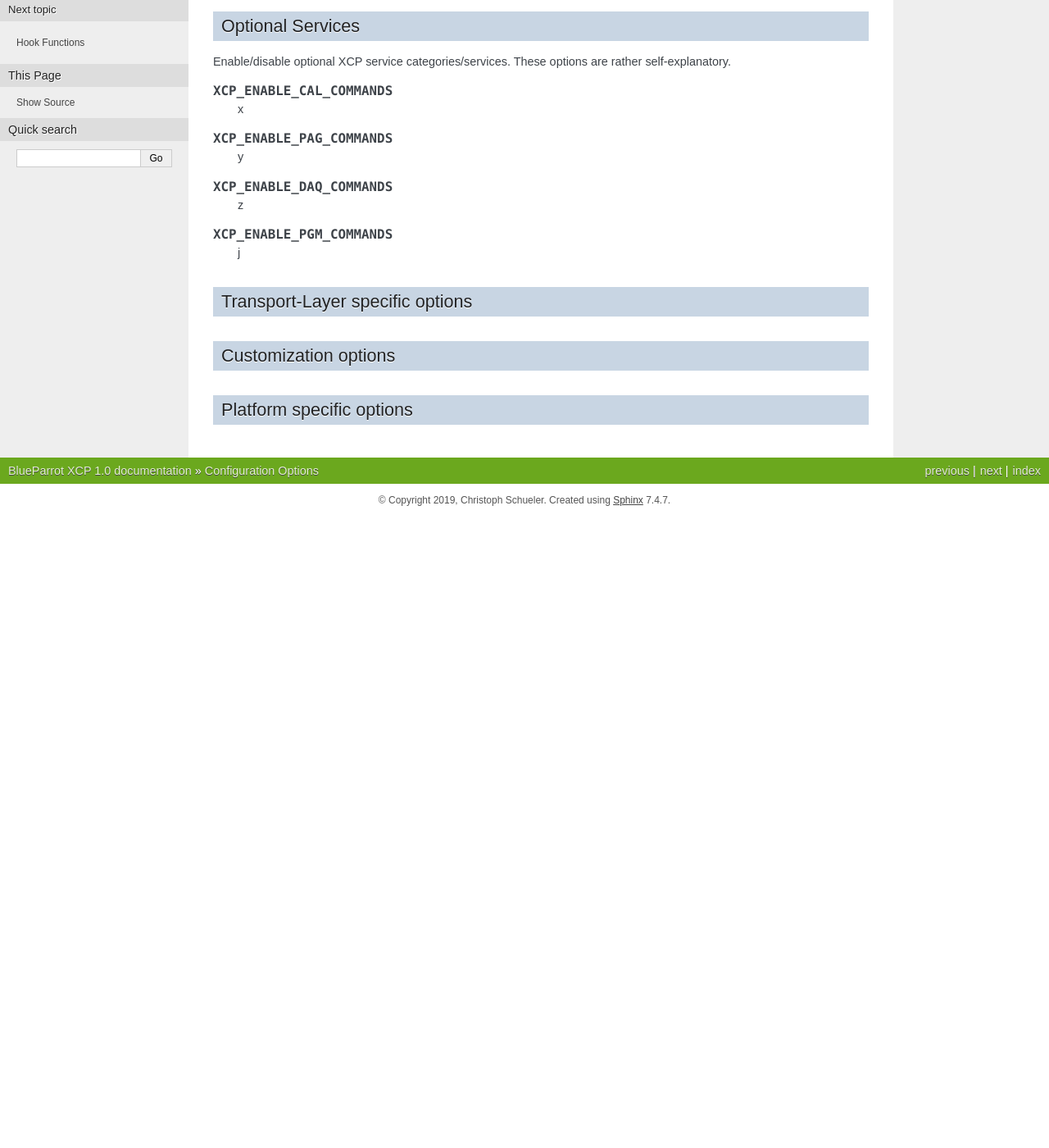
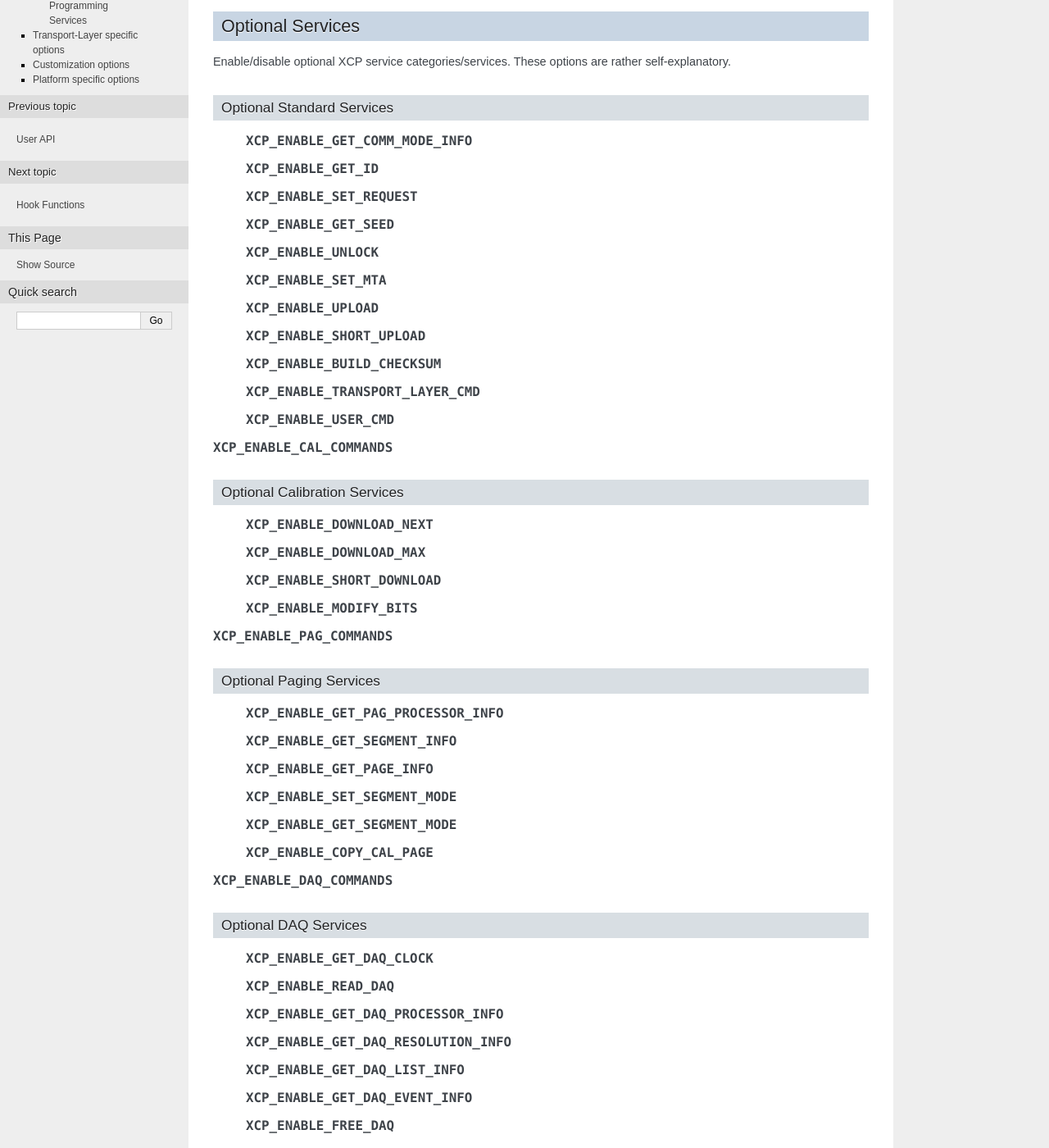
Before and after one commit to christoph2/cxcp, a Sphinx documentation site: the page built from docs/options.rst, in a window 1280 px wide and 1400 px high, scrolled down 308 px. Shown: the whole window at 82% size. Built offline with Sphinx 7.4.7, drawn with Linux system fonts in a browser that asks for light colours; before the commit the page ends 938 px from its top, so only the background shows below that; some of the changed text lies outside the part shown.

Commit message:
Document some options more.

```diff
--- a/docs/options.rst
+++ b/docs/options.rst
@@ -19,21 +19,75 @@
 
 Enable/disable optional XCP service categories/services. These options are rather self-explanatory.
 
+Optional Standard Services
+^^^^^^^^^^^^^^^^^^^^^^^^^^^
+
+    .. c:macro:: XCP_ENABLE_GET_COMM_MODE_INFO
+    .. c:macro:: XCP_ENABLE_GET_ID
+    .. c:macro:: XCP_ENABLE_SET_REQUEST
+    .. c:macro:: XCP_ENABLE_GET_SEED
+    .. c:macro:: XCP_ENABLE_UNLOCK
+    .. c:macro:: XCP_ENABLE_SET_MTA
+    .. c:macro:: XCP_ENABLE_UPLOAD
+    .. c:macro:: XCP_ENABLE_SHORT_UPLOAD
+    .. c:macro:: XCP_ENABLE_BUILD_CHECKSUM
+    .. c:macro:: XCP_ENABLE_TRANSPORT_LAYER_CMD
+    .. c:macro:: XCP_ENABLE_USER_CMD
+
+
 .. c:macro:: XCP_ENABLE_CAL_COMMANDS
 
-   x
+Optional Calibration Services
+^^^^^^^^^^^^^^^^^^^^^^^^^^^^^
+
+   .. c:macro:: XCP_ENABLE_DOWNLOAD_NEXT
+   .. c:macro:: XCP_ENABLE_DOWNLOAD_MAX
+   .. c:macro:: XCP_ENABLE_SHORT_DOWNLOAD
+   .. c:macro:: XCP_ENABLE_MODIFY_BITS
 
 .. c:macro:: XCP_ENABLE_PAG_COMMANDS
 
-   y
+Optional Paging Services
+^^^^^^^^^^^^^^^^^^^^^^^^
+
+    .. c:macro:: XCP_ENABLE_GET_PAG_PROCESSOR_INFO
+    .. c:macro:: XCP_ENABLE_GET_SEGMENT_INFO
+    .. c:macro:: XCP_ENABLE_GET_PAGE_INFO
+    .. c:macro:: XCP_ENABLE_SET_SEGMENT_MODE
+    .. c:macro:: XCP_ENABLE_GET_SEGMENT_MODE
+    .. c:macro:: XCP_ENABLE_COPY_CAL_PAGE
+
 
 .. c:macro:: XCP_ENABLE_DAQ_COMMANDS
 
-   z
+Optional DAQ Services
+^^^^^^^^^^^^^^^^^^^^^
+
+    .. c:macro:: XCP_ENABLE_GET_DAQ_CLOCK
+    .. c:macro:: XCP_ENABLE_READ_DAQ
+    .. c:macro:: XCP_ENABLE_GET_DAQ_PROCESSOR_INFO
+    .. c:macro:: XCP_ENABLE_GET_DAQ_RESOLUTION_INFO
+    .. c:macro:: XCP_ENABLE_GET_DAQ_LIST_INFO
+    .. c:macro:: XCP_ENABLE_GET_DAQ_EVENT_INFO
+    .. c:macro:: XCP_ENABLE_FREE_DAQ
+    .. c:macro:: XCP_ENABLE_ALLOC_DAQ
+    .. c:macro:: XCP_ENABLE_ALLOC_ODT
+    .. c:macro:: XCP_ENABLE_ALLOC_ODT_ENTRY
+    .. c:macro:: XCP_ENABLE_WRITE_DAQ_MULTIPLE
+
 
 .. c:macro:: XCP_ENABLE_PGM_COMMANDS
 
-   j
+Optional Programming Services
+^^^^^^^^^^^^^^^^^^^^^^^^^^^^^^
+
+    .. c:macro:: XCP_ENABLE_GET_PGM_PROCESSOR_INFO
+    .. c:macro:: XCP_ENABLE_GET_SECTOR_INFO
+    .. c:macro:: XCP_ENABLE_PROGRAM_PREPARE
+    .. c:macro:: XCP_ENABLE_PROGRAM_FORMAT
+    .. c:macro:: XCP_ENABLE_PROGRAM_NEXT
+    .. c:macro:: XCP_ENABLE_PROGRAM_MAX
+    .. c:macro:: XCP_ENABLE_PROGRAM_VERIFY
 
 Transport-Layer specific options
 --------------------------------
```
